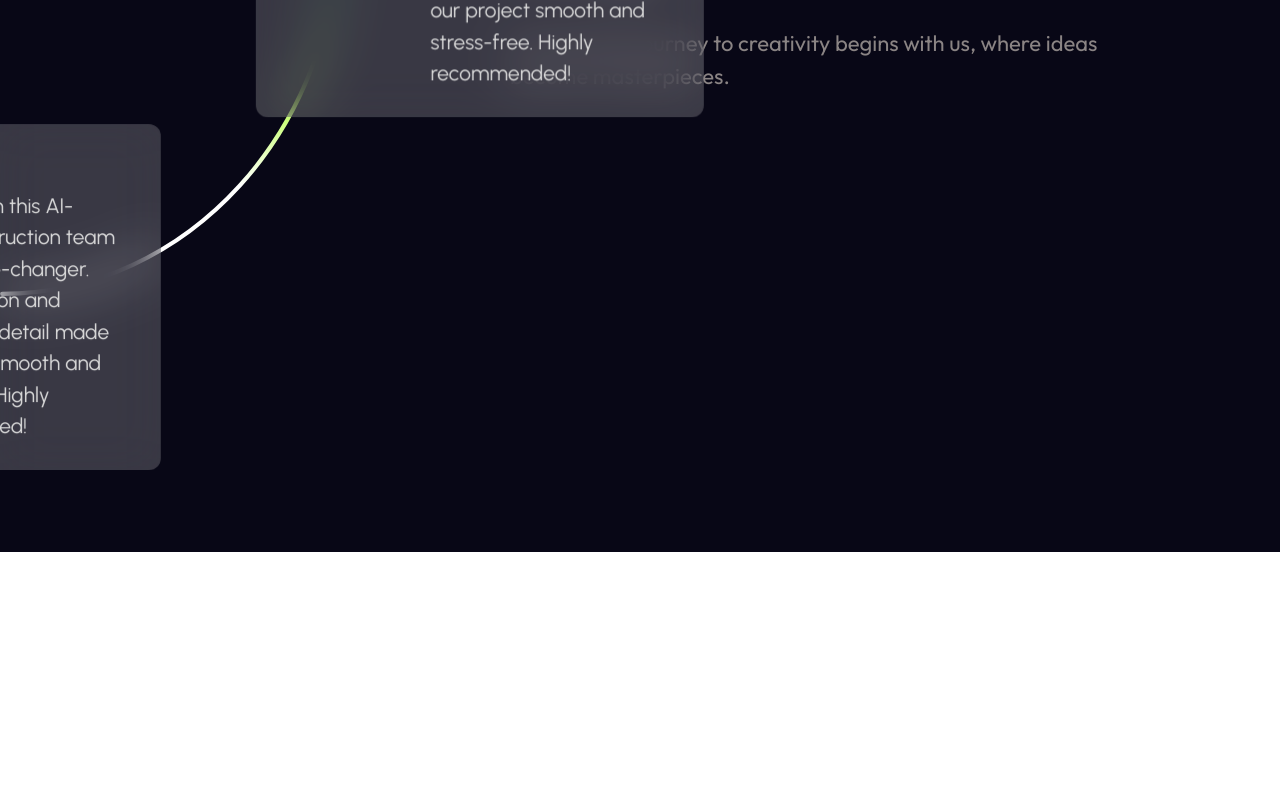
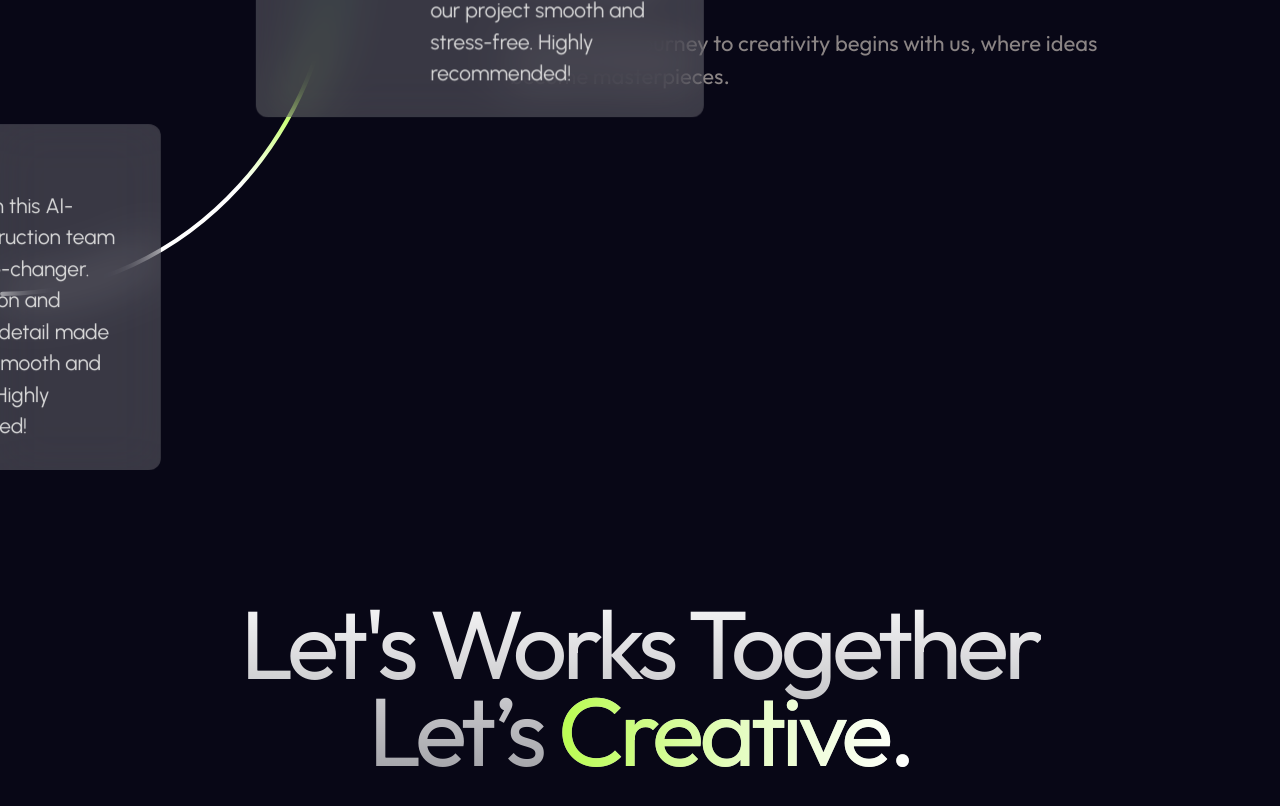
Before and after one commit to ajmal-j/uievr, a React (Vite) app: page / in a window 1280 px wide. Shown: the part 8088-8894 px from the top of the page. Before the commit the page ends 8640 px from the top, so only its background shows below. Built offline with nearby package versions, Linux system fonts and the light colour scheme.

Commit message:
feat : add lets-work-gradient-text component.

```diff
--- /dev/null
+++ b/src/components/pages/home/lets-work-gradient-text.tsx
@@ -0,0 +1,14 @@
+export default function LetsWorkGradientText() {
+  return (
+    <div className='w-full flex items-center justify-center centered-wrapper'>
+      <h4 className='text-[97px] grow-0 inline-block font-outfit tracking-tighter bg-gradient-to-b from-white via-white/80 to-white/60 text-transparent bg-clip-text px-[1px] leading-[0.9] py-4 text-center'>
+        Let's Works Together
+        <br />
+        Let’s{" "}
+        <span className='bg-gradient-to-r from-secondaryBackground via-[#E4FCBF] bg-clip-text to-white'>
+          Creative.
+        </span>
+      </h4>
+    </div>
+  );
+}
--- a/src/pages/home.tsx
+++ b/src/pages/home.tsx
@@ -1,6 +1,7 @@
 import ClientTestimonials from "@/components/pages/home/client-testimonials";
 import EvrExplanation from "@/components/pages/home/evr-explanation";
 import Hero from "@/components/pages/home/hero";
+import LetsWorkGradientText from "@/components/pages/home/lets-work-gradient-text";
 import OurClients from "@/components/pages/home/our-clients";
 import OurServices from "@/components/pages/home/our-services";
 import OurTeam from "@/components/pages/home/our-team";
@@ -18,6 +19,7 @@ export default function Home() {
       <OurWorks />
       <OurTeam />
       <ClientTestimonials />
+      <LetsWorkGradientText />
     </div>
   );
 }
```
